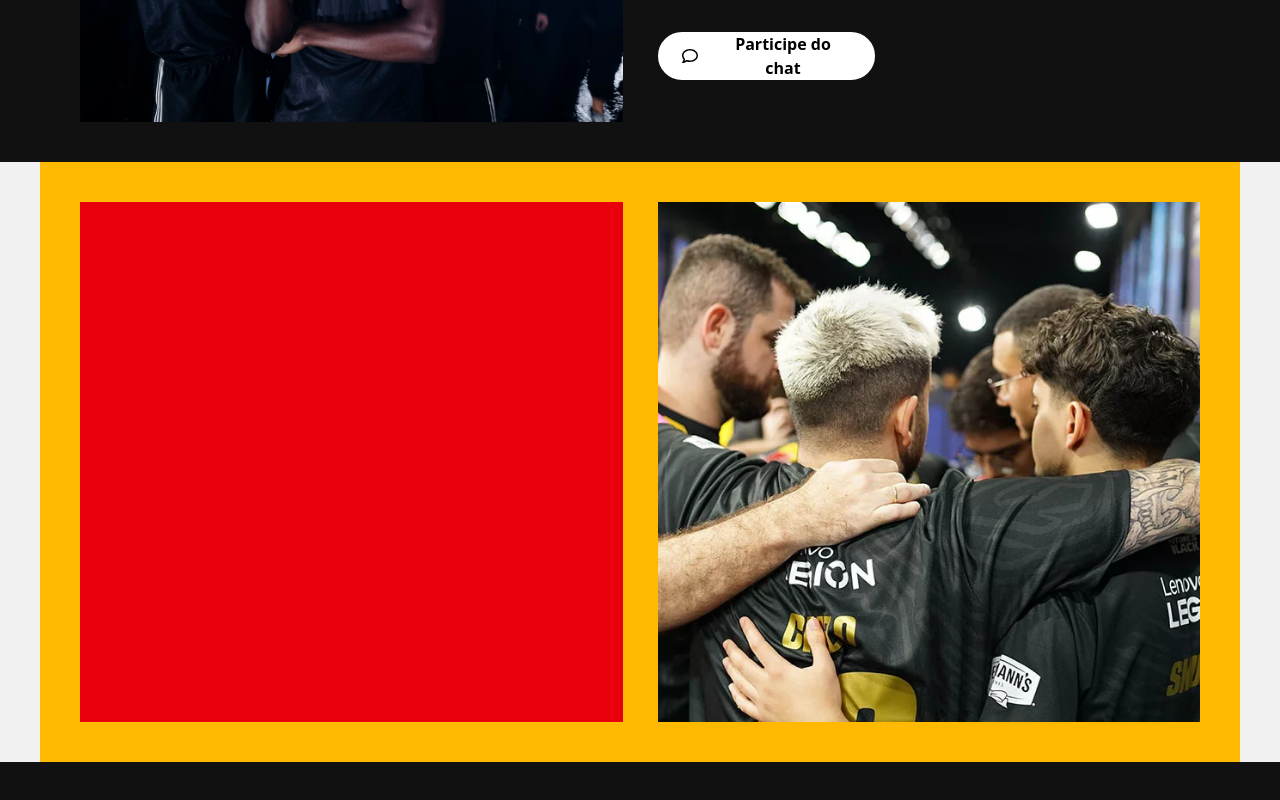
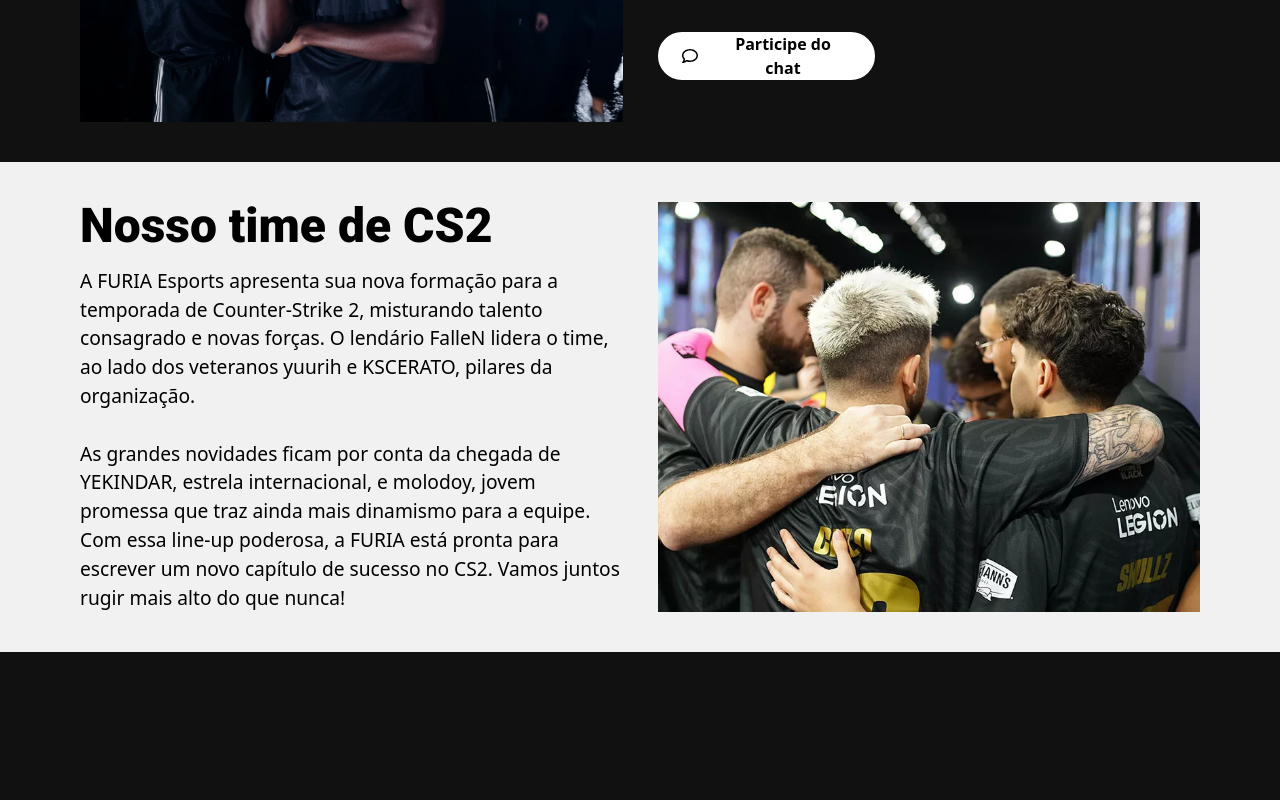
Before and after one commit to Fabricio-Gabriel/furia_project, a React (Vite) app: page / in a window 1280 px wide. Shown: the part 1330-2130 px from the top of the page. Built offline with nearby package versions, Linux system fonts and the light colour scheme.

Commit message:
feat: add new section time

```diff
--- a/src/components/sec_chat/TitleChat.jsx
+++ b/src/components/sec_chat/TitleChat.jsx
@@ -6,7 +6,7 @@
     <div className='w-full h-auto overflow-y-hidden'>
       <h1 className='title text-white h1-sobre h-full flex items-center
       min-[388px]:gap-[13px] gap-[7px]
-      min-[1220px]:text-5xl min-[1000px]:text-[2.5rem] min-[810px]:text-[2.2rem] text-3xl
+      min-[1220px]:text-5xl min-[1000px]:text-[2.5rem] min-[810px]:text-[2.2rem] min-[425px]:text-3xl min-[356px]:text-2xl text-[1.2rem]
       overflow-y-hidden'>Faça parte da torcida!
       </h1>
     </div>
--- a/src/components/sec_time/ContainTime.jsx
+++ b/src/components/sec_time/ContainTime.jsx
@@ -4,7 +4,7 @@
 
 const ContainTime = () => {
   return (
-    <div className='contain-time bg-amber-400 w-full h-[600px] min-[1360px]:max-w-[1350px]
+    <div className='contain-time w-full h-auto min-[1360px]:max-w-[1350px]
     min-[1220px]:max-w-[1200px] min-[1100px]:max-w-[1000px]
     min-[1000px]:max-w-[950px] max-w-[900px]
 
--- a/src/components/sec_time/ImgTime.jsx
+++ b/src/components/sec_time/ImgTime.jsx
@@ -3,11 +3,11 @@
 
 const ImgTime = () => {
   return (
-    <div className='md:w-[50%] w-[85%] md:h-full'>
+    <div className='md:w-[50%] w-[85%] md:h-full h-auto'>
       <img
         src={timeFuria}
-        alt="Imagem Fallen"
-        className='h-full object-cover'
+        alt="Imagem time da furia"
+        className='h-full w-full object-cover'
       />
     </div>
   )
--- /dev/null
+++ b/src/components/sec_time/TitleTime.jsx
@@ -0,0 +1,14 @@
+import React from 'react';
+
+const TitleTime = () => {
+  return (
+    <div className='w-full h-auto overflow-y-hidden'>
+      <h1 className='title text-black h1-sobre h-full flex items-center
+      min-[388px]:gap-[13px] gap-[7px]
+      min-[1220px]:text-5xl min-[1000px]:text-[2.5rem] min-[810px]:text-[2.2rem] min-[425px]:text-3xl min-[356px]:text-2xl text-[1.2rem]
+      overflow-y-hidden'>Nosso time de CS2</h1>
+    </div>
+  )
+}
+
+export default TitleTime;
--- a/src/components/sec_time/TxtTime.jsx
+++ b/src/components/sec_time/TxtTime.jsx
@@ -1,8 +1,18 @@
 import React from 'react';
+import TitleTime from './TitleTime';
+import Paragraph from '../sec_sobre/Paragraph.jsx';
 
 const TxtTime = () => {
   return (
-    <div className='bg-red-600 md:w-[50%] w-[85%] h-full flex flex-col items-center md:justify-between gap-[8px]'>
+    <div className='md:w-[50%] w-[85%] h-auto flex flex-col items-center md:justify-between gap-[8px]'>
+
+      <TitleTime />
+      <Paragraph parag1={"A FURIA Esports apresenta sua nova formação para a temporada de Counter-Strike 2, misturando talento consagrado e novas forças. O lendário FalleN lidera o time, ao lado dos veteranos yuurih e KSCERATO, pilares da organização."}
+
+      parag2={"As grandes novidades ficam por conta da chegada de YEKINDAR, estrela internacional, e molodoy, jovem promessa que traz ainda mais dinamismo para a equipe. Com essa line-up poderosa, a FURIA está pronta para escrever um novo capítulo de sucesso no CS2. Vamos juntos rugir mais alto do que nunca!"}
+
+      color={"black"}
+      />
 
     </div>
   )
--- a/src/index.css
+++ b/src/index.css
@@ -57,13 +57,6 @@
   font-style: normal;
 }
 
-.h1-sobre span {
-  font-family: "Bangers", sans-serif;
-  font-optical-sizing: auto;
-  font-weight: 400;
-  font-style: normal;
-}
-
 .title {
   padding-top: 10px;
 }
```
